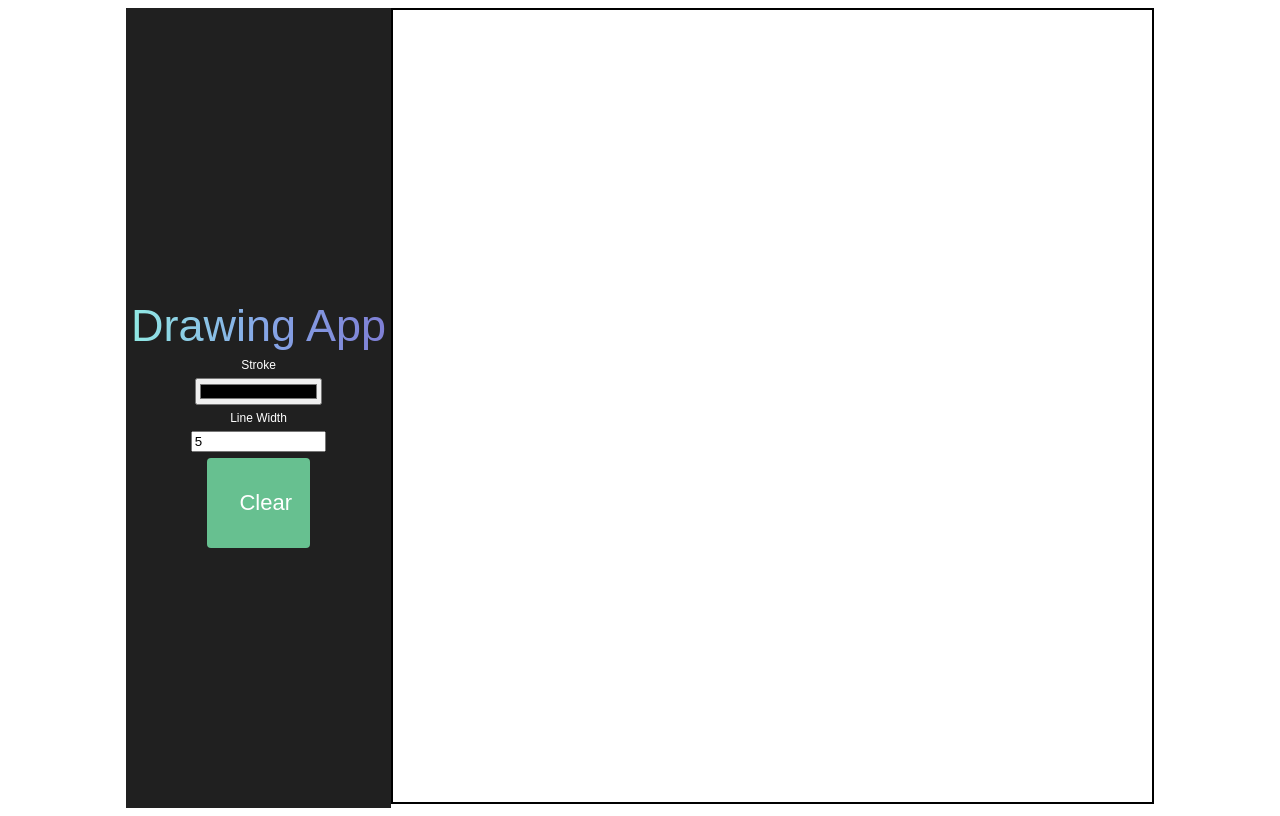
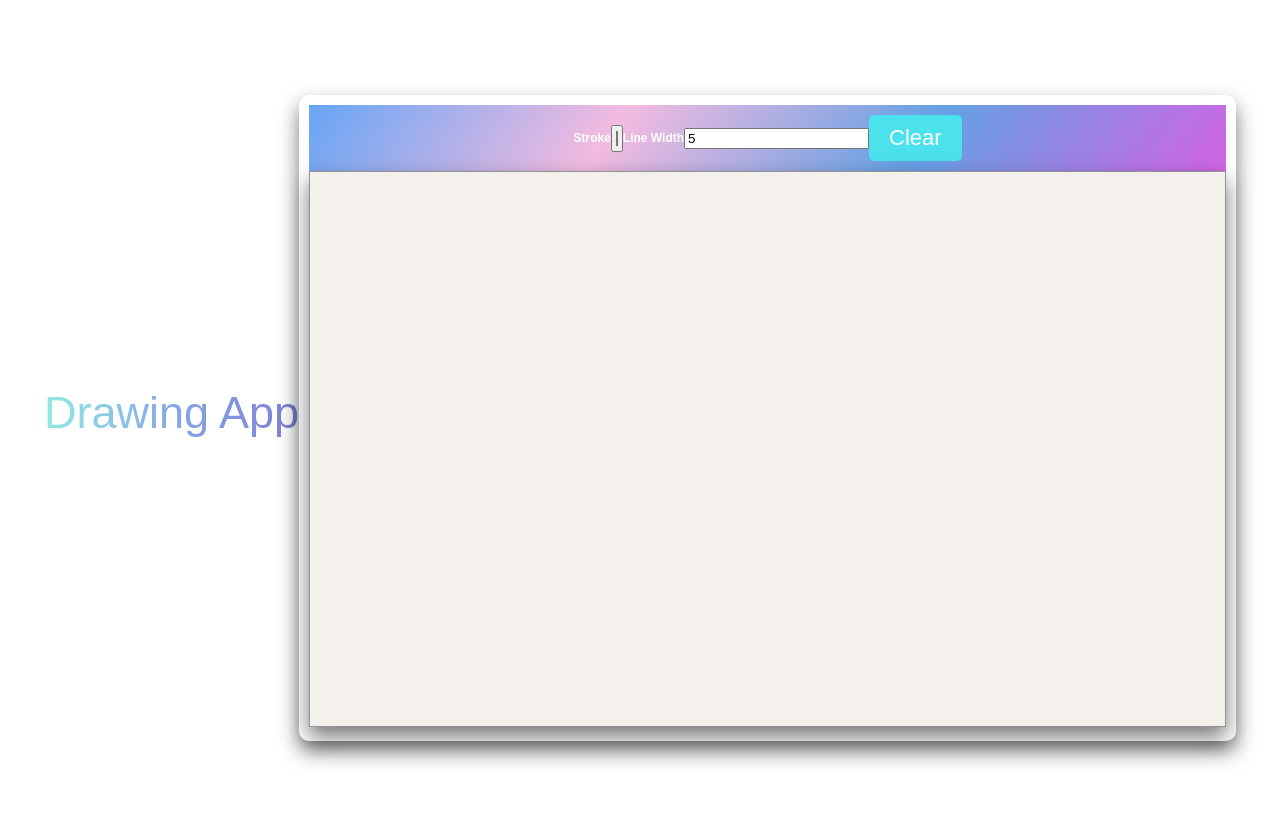
Before and after one commit to Carol21d/Drawing-App, a plain HTML site: page index.html in a window 1280 px wide. Drawn offline with Linux system fonts and the light colour scheme; a web font is replaced by a local one.

Commit message:
Mejorando css

```diff
--- a/css/style.css
+++ b/css/style.css
@@ -1,16 +1,11 @@
-/* *{
-    margin: 0;
-    padding: 0;
-    box-sizing: border-box;
-} */
 body {
     font-family: Arial, sans-serif;
     display: flex;
     justify-content: center;
     align-items: center;
-    height: 100%;
+    height: 100vh;
     overflow: hidden;
-    color: white;
+    color: black;
 
 
 }
@@ -26,54 +21,79 @@ h1 {
     background-clip: text;
     -webkit-background-clip: text;
     -webkit-text-fill-color: transparent;
+    margin-bottom: 20px;
 }
 
 .container {
-    height: 100%;
+
     display: flex;
+    flex-direction: column;
+    align-items: center;
+    margin-top: 20px;
+    border-radius: 10px;
+    padding: 10px;
+    box-shadow: 0 10px 20px rgba(16, 16, 16, 0.567);
+
 }
 
 
+
+
+
+canvas {
+    background-color: #f4f0eb;
+    background-size: cover;
+    border: 1px solid #919396;
+    box-shadow: 0 10px 20px rgba(16, 16, 16, 0.567);
+}
+
 #toolbar {
     display: flex;
-    flex-direction: column;
+    flex-direction: row;
     justify-content: center;
     align-items: center;
-    padding: 5px;
+    padding: 10px 0;
     width: 100%;
-    background-color: #202020;
+    background: linear-gradient(125deg, #67a5f5, #f3bbe0, #64a0e4, #d364e4);
 }
 
 #toolbar * {
-    margin-bottom: 6px;
+    margin-bottom: 0 5px;
 }
 
 #toolbar label {
     font-size: 12px;
+    font-family: "Finger Paint", sans-serif;
+    font-weight: bold;
+    font-style: normal;
+    color: #fff;
 
-    font-family: "Finger Paint", sans-serif;
-    font-weight: 400;
-    font-style: normal;
 }
 
 #toolbar input {
-    width: 50%;
+    width: auto;
 }
 
 #toolbar button {
-    background-color: #67C090;
+    background-color: #4be2ed;
     border: none;
-    border-radius: 4px;
+    border-radius: 5px;
     color: white;
-    padding: 2rem;
-    width: 40%;
+    padding: 10px 20px;
     font-size: 22px;
     font-family: "Finger Paint", sans-serif;
     font-weight: 400;
     font-style: normal;
+    cursor:pointer;
+    transition: background-color 0.3s ease;
+
+}
+
+#toolbar button:hover{
+    background-color: #124170;
 }
 
 
-canvas {
+/* canvas {
     border: 2px solid #000;
-}
+} */
--- a/index.html
+++ b/index.html
@@ -16,9 +16,9 @@
 
 
 <body>
+    <h1>Drawing App</h1>
     <section class="container">
         <div id="toolbar">
-            <h1>Drawing App</h1>
             <label for="stroke"> Stroke</label>
             <input id="stroke" name='stroke' type="color">
             <label for="lineWidth">Line Width</label>
@@ -26,7 +26,7 @@
             <button id="clear">Clear</button>
         </div>
         <div>
-            <canvas id="drawingCanvas" width="500" height="500"></canvas>
+            <canvas id="drawingCanvas" width="800" height="400"></canvas>
         </div>
     </section>
     <script src="js/canvas.js"></script>
--- a/js/canvas.js
+++ b/js/canvas.js
@@ -15,51 +15,57 @@ canvas.height = window.innerHeight - canvasOffsetY;
 
 let isPainting = false;
 let lineWidth = 5;
-let startX;
-let startY;
 
 
-toolbar.addEventListener('click', e => {
-    if (e.target.id === 'clear') {
+toolbar.addEventListener('click', e =>{
+    if(e.target.id === 'clear'){
         ctx.clearRect(0, 0, canvas.width, canvas.height);
     }
 });
 
 // cambiar el color
-toolbar.addEventListener('change', e => {
-    if (e.target.id === 'stroke') {
+toolbar.addEventListener('change', e =>{
+    if(e.target.id === 'stroke'){
         ctx.strokeStyle = e.target.value;
     }
 
-    if (e.target.id === 'lineWidth') {
+    if(e.target.id === 'lineWidth'){
         lineWidth = e.target.value;
     }
 });
 
 
 // funcion de dibujar
-const draw = (e) => {
-    if (!isPainting) {
+const draw  = (e) => {
+    if(!isPainting){
         return;
     }
 
-    ctx.lineTo(e.clientX - canvasOffsetX, e.clientY);
+    const canvasRect = canvas.getBoundingClientRect();
+
+    ctx.lineTo(e.clientX - canvasRect.left, e.clientY - canvasRect.top);
     ctx.lineWidth = lineWidth;
     ctx.lineCap = 'round';
+
     ctx.stroke();
 }
 
-
 // controles de dibujo
 
-canvas.addEventListener('mousedown', (e) => {
+canvas.addEventListener('mousedown', (e) =>{
     isPainting = true;
-    startX = e.clientX;
-    startY = e.clientY;
+
+    // obtenemos la posicion actualizada del canvas
+    const canvasRect = canvas.getBoundingClientRect();
+    const x = e.clientX - canvasRect.left;
+    const y = e.clientY - canvasRect.top;
+
+    ctx.beginPath();
+    ctx.moveTo (x, y);
 });
 
 
-canvas.addEventListener('mouseup', e => {
+canvas.addEventListener('mouseup' , e =>{
     isPainting = false;
     ctx.stroke();
     ctx.beginPath();
@@ -68,4 +74,15 @@ canvas.addEventListener('mouseup', e => {
 canvas.addEventListener('mousemove', draw);
 
 
-// comprobamos si estamos dibujando o no
+// ajusta el tamaño del canvas
+function resizeCanvas(){
+    canvas.width = canvas.offsetWidth;
+    canvas.height = canvas.offsetHeight;
+
+    // redimensionamos el color del trazado
+    ctx.strokeStyle = document.getElementById('stroke').value;
+
+}
+
+window.addEventListener('load', resizeCanvas);
+window.addEventListener('resize', resizeCanvas);
```
